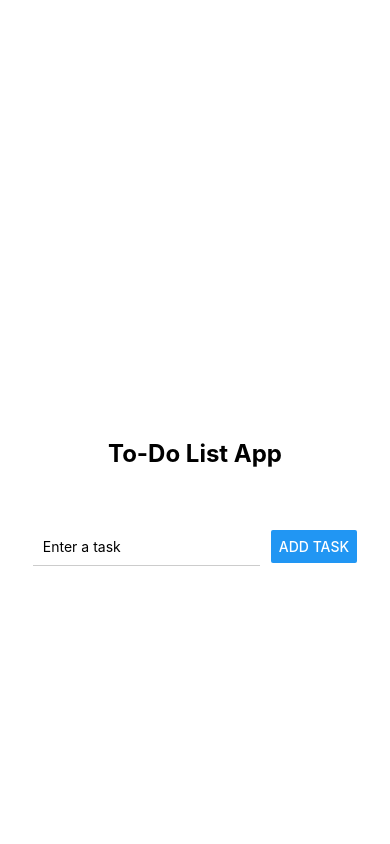
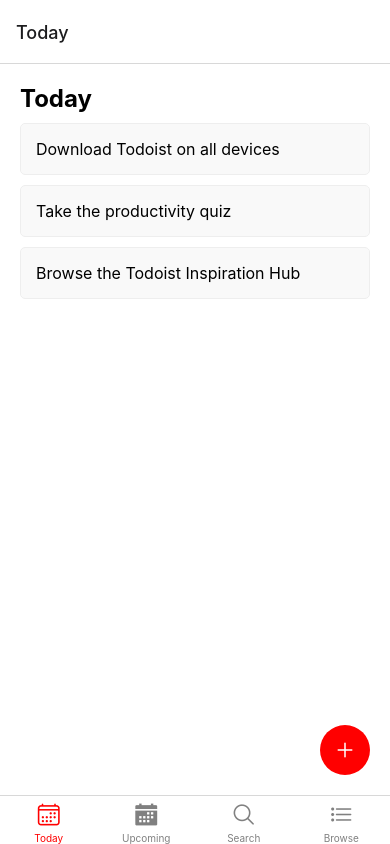
Before and after one commit to izzyjhuang/todolist, a React Native app: screen /Today in a window 390 px wide. Built offline with nearby package versions, Linux system fonts and the light colour scheme.

Commit message:
added tabs

```diff
--- a/App.js
+++ b/App.js
@@ -1,29 +1,45 @@
 // App.js
-import { StatusBar } from 'expo-status-bar';
 import React from 'react';
-import { StyleSheet, Text, View } from 'react-native';
-import TodoList from './TodoList';
+import { NavigationContainer } from '@react-navigation/native';
+import { createBottomTabNavigator } from '@react-navigation/bottom-tabs';
+import { Ionicons } from '@expo/vector-icons';
+
+import TodayScreen from './screens/TodayScreen';
+import UpcomingScreen from './screens/UpcomingScreen';
+import SearchScreen from './screens/SearchScreen';
+import BrowseScreen from './screens/BrowseScreen';
+
+const Tab = createBottomTabNavigator();
 
 export default function App() {
   return (
-    <View style={styles.container}>
-      <Text style={styles.title}>To-Do List App</Text>
-      <TodoList />
-      <StatusBar style="auto" />
-    </View>
+    <NavigationContainer>
+      <Tab.Navigator
+        screenOptions={({ route }) => ({
+          tabBarIcon: ({ color, size }) => {
+            let iconName;
+            if (route.name === 'Today') {
+              iconName = 'calendar-outline';
+            } else if (route.name === 'Upcoming') {
+              iconName = 'calendar-sharp';
+            } else if (route.name === 'Search') {
+              iconName = 'search-outline';
+            } else if (route.name === 'Browse') {
+              iconName = 'list-outline';
+            }
+            return <Ionicons name={iconName} size={size} color={color} />;
+          },
+        })}
+        tabBarOptions={{
+          activeTintColor: 'red',
+          inactiveTintColor: 'gray',
+        }}
+      >
+        <Tab.Screen name="Today" component={TodayScreen} />
+        <Tab.Screen name="Upcoming" component={UpcomingScreen} />
+        <Tab.Screen name="Search" component={SearchScreen} />
+        <Tab.Screen name="Browse" component={BrowseScreen} />
+      </Tab.Navigator>
+    </NavigationContainer>
   );
 }
-
-const styles = StyleSheet.create({
-  container: {
-    flex: 1,
-    backgroundColor: '#fff',
-    alignItems: 'center',
-    justifyContent: 'center',
-  },
-  title: {
-    fontSize: 24,
-    fontWeight: 'bold',
-    marginTop: 200,
-  },
-});
--- /dev/null
+++ b/components/FloatingActionButton.js
@@ -0,0 +1,28 @@
+// components/FloatingActionButton.js
+import React from 'react';
+import { TouchableOpacity, StyleSheet } from 'react-native';
+import { Ionicons } from '@expo/vector-icons';
+
+const FloatingActionButton = ({ onPress }) => {
+  return (
+    <TouchableOpacity style={styles.fab} onPress={onPress}>
+      <Ionicons name="add" size={24} color="white" />
+    </TouchableOpacity>
+  );
+};
+
+const styles = StyleSheet.create({
+  fab: {
+    position: 'absolute',
+    right: 20,
+    bottom: 20,
+    backgroundColor: 'red',
+    width: 50,
+    height: 50,
+    borderRadius: 25,
+    alignItems: 'center',
+    justifyContent: 'center',
+  },
+});
+
+export default FloatingActionButton;
--- /dev/null
+++ b/components/TaskList.js
@@ -0,0 +1,33 @@
+// components/TaskList.js
+import React from 'react';
+import { View, Text, FlatList, StyleSheet } from 'react-native';
+
+const TaskList = ({ tasks }) => {
+  return (
+    <FlatList
+      data={tasks}
+      keyExtractor={item => item.id}
+      renderItem={({ item }) => (
+        <View style={styles.taskItem}>
+          <Text style={styles.taskText}>{item.text}</Text>
+        </View>
+      )}
+    />
+  );
+};
+
+const styles = StyleSheet.create({
+  taskItem: {
+    padding: 15,
+    borderRadius: 5,
+    backgroundColor: '#f9f9f9',
+    marginBottom: 10,
+    borderColor: '#eee',
+    borderWidth: 1,
+  },
+  taskText: {
+    fontSize: 16,
+  },
+});
+
+export default TaskList;
--- a/package.json
+++ b/package.json
@@ -9,6 +9,7 @@
     "web": "expo start --web"
   },
   "dependencies": {
+    "@react-native-community/datetimepicker": "^8.2.0",
     "@react-navigation/bottom-tabs": "^6.6.1",
     "@react-navigation/native": "^6.1.18",
     "expo": "~51.0.28",
--- /dev/null
+++ b/screens/BrowseScreen.js
@@ -0,0 +1,27 @@
+// screens/BrowseScreen.js
+import React from 'react';
+import { View, Text, StyleSheet } from 'react-native';
+
+const BrowseScreen = () => {
+  return (
+    <View style={styles.container}>
+      <Text style={styles.header}>Browse Templates</Text>
+      <Text>Browse templates and manage projects.</Text>
+    </View>
+  );
+};
+
+const styles = StyleSheet.create({
+  container: {
+    flex: 1,
+    backgroundColor: '#fff',
+    padding: 20,
+  },
+  header: {
+    fontSize: 24,
+    fontWeight: 'bold',
+    marginBottom: 10,
+  },
+});
+
+export default BrowseScreen;
--- /dev/null
+++ b/screens/SearchScreen.js
@@ -0,0 +1,27 @@
+// screens/SearchScreen.js
+import React from 'react';
+import { View, Text, StyleSheet } from 'react-native';
+
+const SearchScreen = () => {
+  return (
+    <View style={styles.container}>
+      <Text style={styles.header}>Search</Text>
+      <Text>Search for tasks, projects, and more.</Text>
+    </View>
+  );
+};
+
+const styles = StyleSheet.create({
+  container: {
+    flex: 1,
+    backgroundColor: '#fff',
+    padding: 20,
+  },
+  header: {
+    fontSize: 24,
+    fontWeight: 'bold',
+    marginBottom: 10,
+  },
+});
+
+export default SearchScreen;
--- /dev/null
+++ b/screens/TodayScreen.js
@@ -0,0 +1,36 @@
+// screens/TodayScreen.js
+import React from 'react';
+import { View, Text, StyleSheet } from 'react-native';
+import TaskList from '../components/TaskList';
+import FloatingActionButton from '../components/FloatingActionButton';
+
+const tasks = [
+  { id: '1', text: 'Download Todoist on all devices' },
+  { id: '2', text: 'Take the productivity quiz' },
+  { id: '3', text: 'Browse the Todoist Inspiration Hub' },
+];
+
+const TodayScreen = () => {
+  return (
+    <View style={styles.container}>
+      <Text style={styles.header}>Today</Text>
+      <TaskList tasks={tasks} />
+      <FloatingActionButton onPress={() => alert('Add Task')} />
+    </View>
+  );
+};
+
+const styles = StyleSheet.create({
+  container: {
+    flex: 1,
+    backgroundColor: '#fff',
+    padding: 20,
+  },
+  header: {
+    fontSize: 24,
+    fontWeight: 'bold',
+    marginBottom: 10,
+  },
+});
+
+export default TodayScreen;
--- /dev/null
+++ b/screens/UpcomingScreen.js
@@ -0,0 +1,35 @@
+// screens/UpcomingScreen.js
+import React from 'react';
+import { View, Text, StyleSheet } from 'react-native';
+import TaskList from '../components/TaskList';
+import FloatingActionButton from '../components/FloatingActionButton';
+
+const tasks = [
+  { id: '1', text: 'Upcoming task 1' },
+  { id: '2', text: 'Upcoming task 2' },
+];
+
+const UpcomingScreen = () => {
+  return (
+    <View style={styles.container}>
+      <Text style={styles.header}>Upcoming</Text>
+      <TaskList tasks={tasks} />
+      <FloatingActionButton onPress={() => alert('Add Task')} />
+    </View>
+  );
+};
+
+const styles = StyleSheet.create({
+  container: {
+    flex: 1,
+    backgroundColor: '#fff',
+    padding: 20,
+  },
+  header: {
+    fontSize: 24,
+    fontWeight: 'bold',
+    marginBottom: 10,
+  },
+});
+
+export default UpcomingScreen;
```
Also changed, not shown: components/AddTodoModal.js (added, +156 -0 lines), 1 other file (tests, documents, lock files or other folders).
